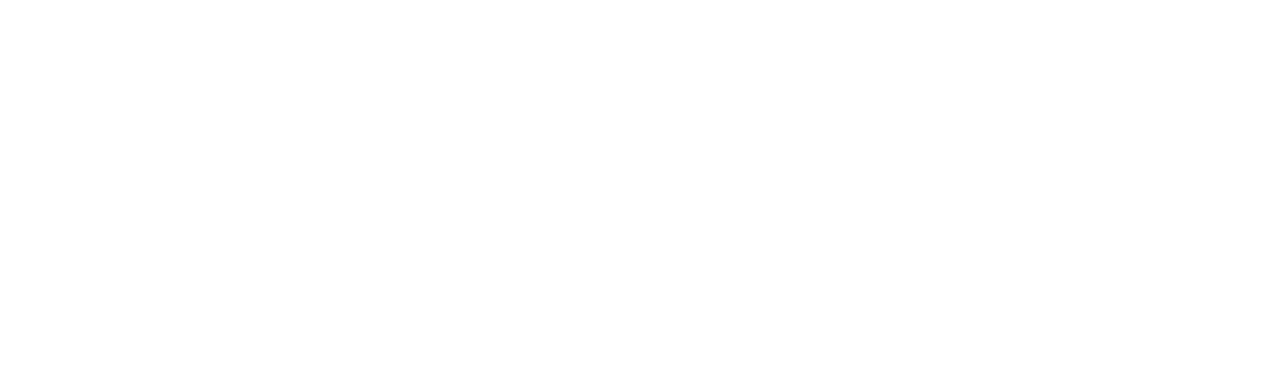
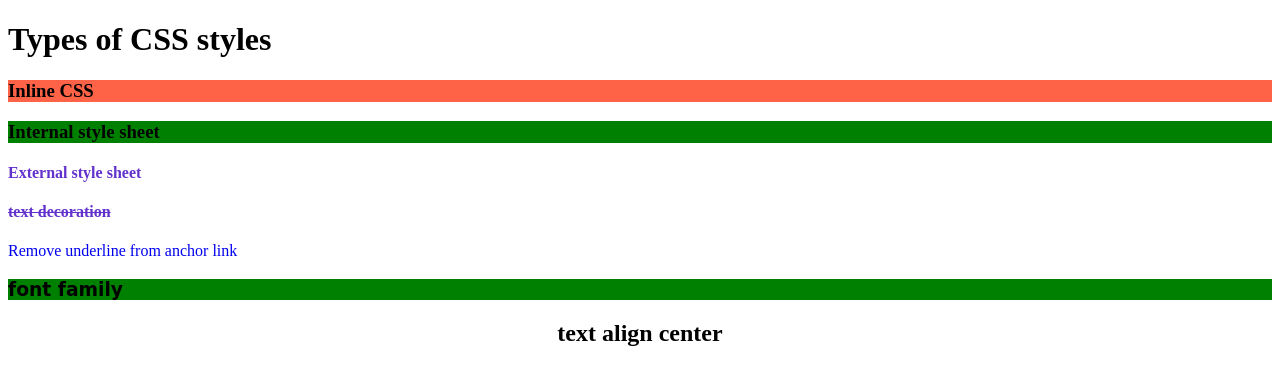
Before and after one commit to Mamun-2023/introduction-css, a plain HTML site: page index.html in a window 1280 px wide. Drawn offline with Linux system fonts and the light colour scheme.

Commit message:
adding introduction of CSS

```diff
--- a/index.html
+++ b/index.html
@@ -2,10 +2,36 @@
 <html lang="en">
 <head>
     <meta charset="UTF-8">
-    <meta name="viewport" content="width=device-width, initial-scale=1.0">
+    <meta name="viewport" content="width=device-width, initial-scale=1.0"><link rel="stylesheet" href="style.css">
     <title>Introduction CSS</title>
+    <style>
+        h3{
+            background-color: green;
+        }
+        #decoration{
+            text-decoration: line-through;
+        }
+        #anchor{
+            text-decoration: none;
+        }
+        #family{
+            font-family: cursive;
+        }
+        #center{
+            text-align: center;
+        }
+    </style>
 </head>
 <body>
+    <h1>Types of CSS styles</h1>
+    <h3 style="background-color: tomato;">Inline CSS</h3>
+    <h3>Internal style sheet</h3>
+    <h4>External style sheet</h4>
 
+    <h4 id="decoration">text decoration</h4>
+
+    <a id="anchor" href="/index.html">Remove underline from anchor link</a>
+    <h3 id="family">font family</h3>
+    <h2 id="center">text align center</h2>
 </body>
 </html>
--- /dev/null
+++ b/style.css
@@ -0,0 +1,3 @@
+h4{
+    color: rgb(99, 50, 205);
+}
```
